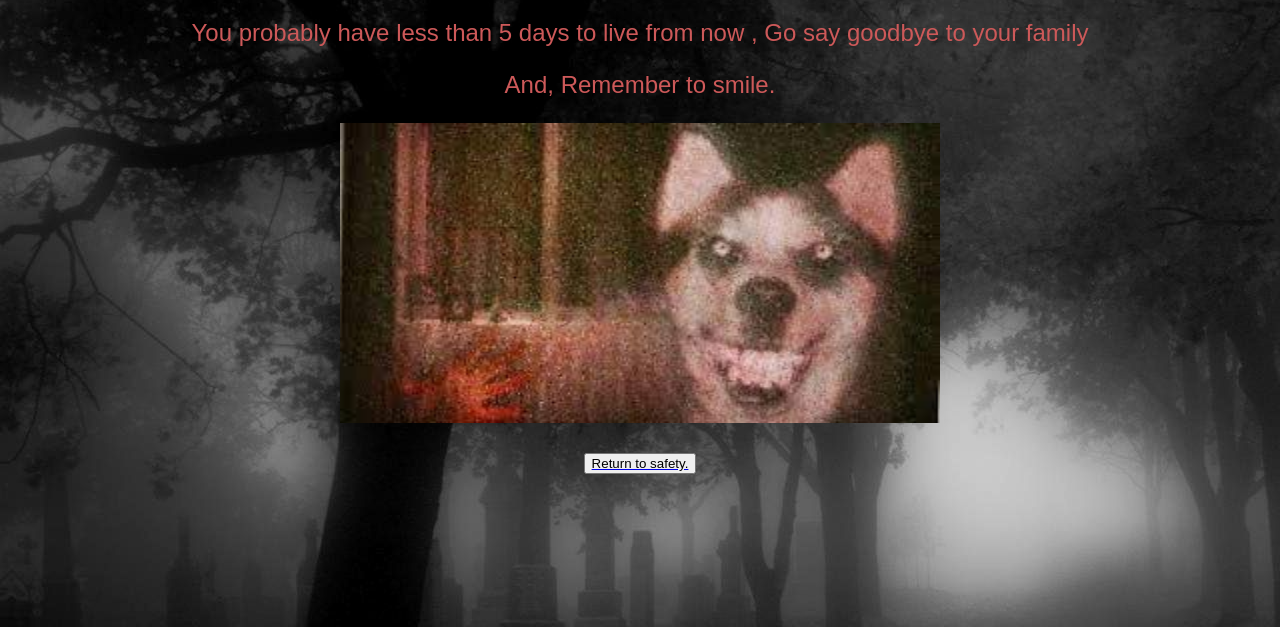
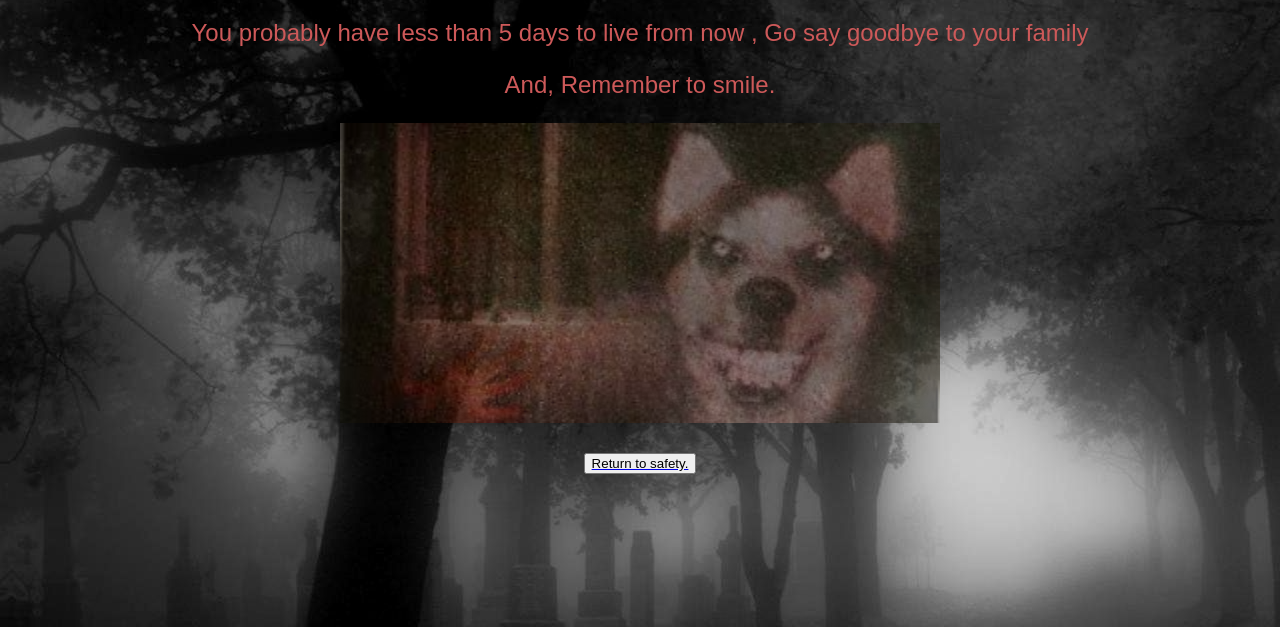
Before and after one commit to Bolt4Action/fcc_survey, a plain HTML site: page survey_complete.html in a window 1280 px wide. Shown: the part 173-800 px from the top of the page. Drawn offline with Linux system fonts and the light colour scheme.

Commit message:
Update style2.css

```diff
--- a/style2.css
+++ b/style2.css
@@ -28,6 +28,7 @@ h2 {
 img {
     margin: auto;
     display: block;
+    opacity: 50%;
 }
 input {
     margin: 30px auto;
```
